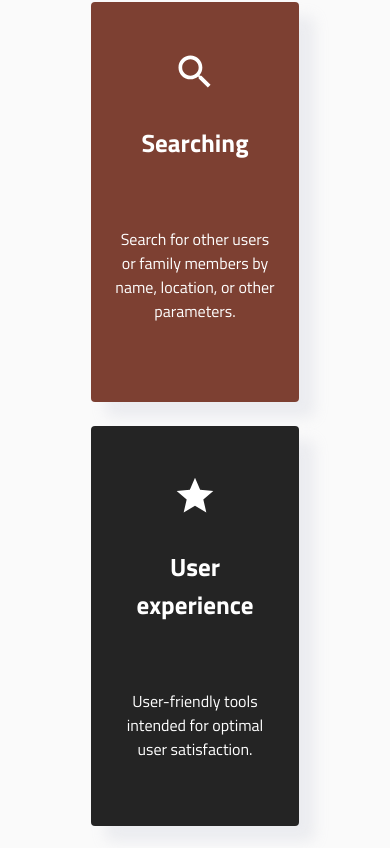
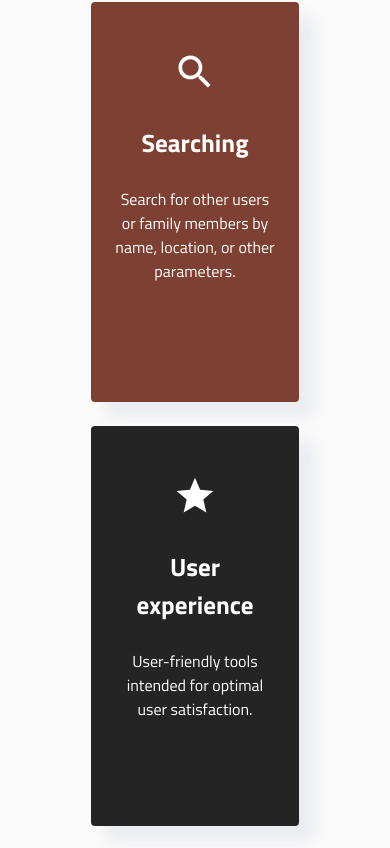
Before and after one commit to veronhoxha/kinforge, a React (Create React App) app: page / in a window 390 px wide. Shown: the part 990-1838 px from the top of the page. Built offline with nearby package versions, Linux system fonts and the light colour scheme.

Commit message:
Fixed a small bug in cardsgroup part

```diff
--- a/src/app/styles/cardsgroup.css
+++ b/src/app/styles/cardsgroup.css
@@ -78,7 +78,7 @@
     align-items: center;
     text-align: center;
     font-size: 17px;
-    margin-top: 35px;
+    margin-top: 20px;
 }
 
 .icon {
@@ -130,7 +130,7 @@
     }
 
     .card_info p {
-        margin-top: 65px;
+        margin-top: 25px;
         font-size: 16px;
     }
 }
```
